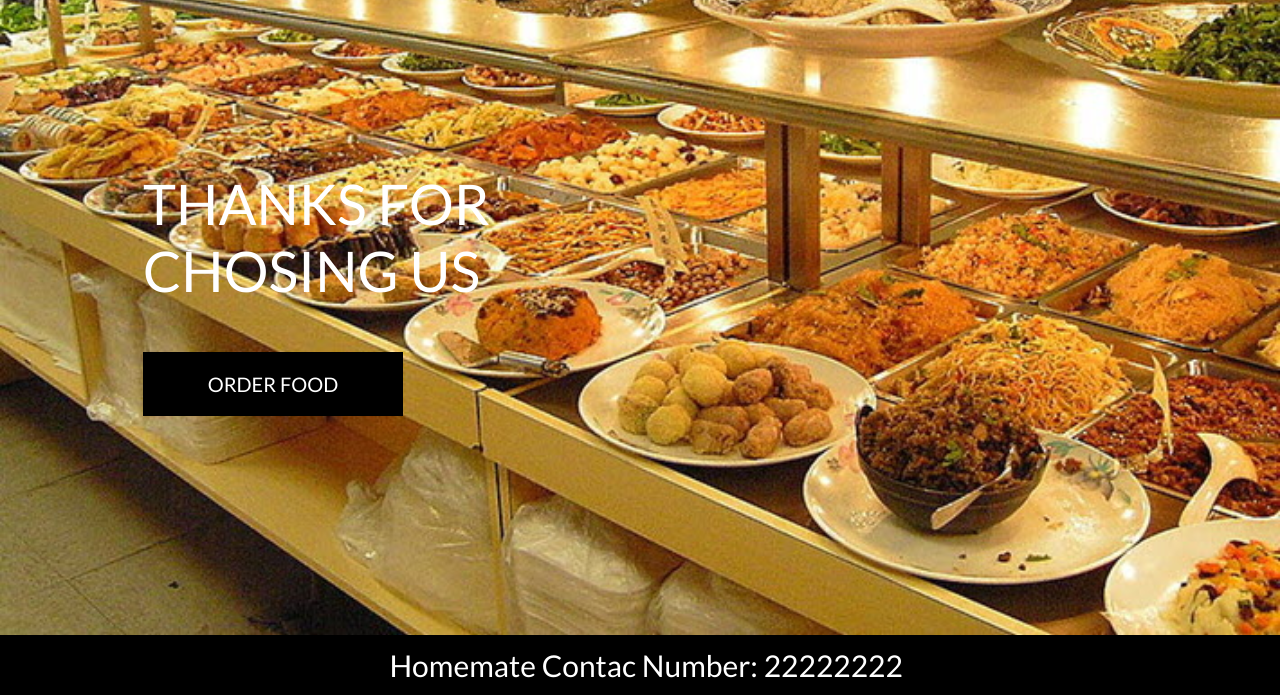
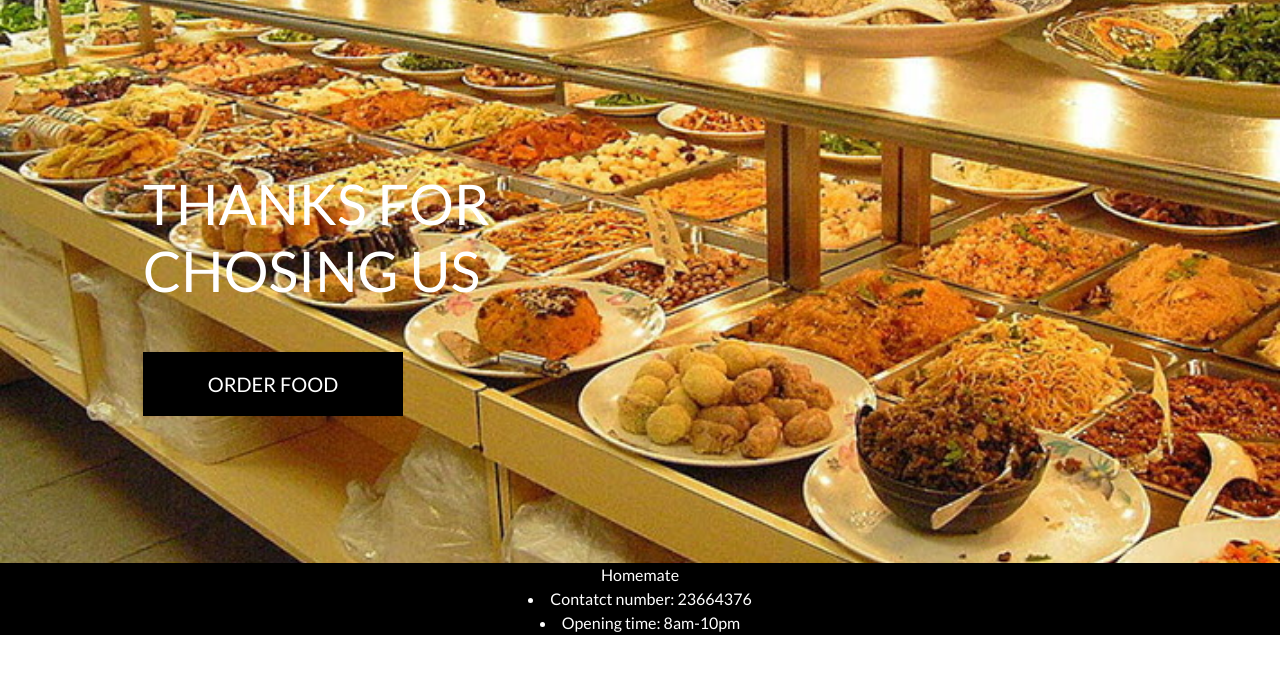
Before and after one commit to asifdanishyar/OnlineShoppingApp, a Django app: page / in a window 1280 px wide. Shown: the part 165-860 px from the top of the page. After the commit the page ends 800 px from the top, so only its background shows below. Run offline with Django 3.2, Linux system fonts and the light colour scheme; some libraries are stand-ins or nearby versions.

```diff
--- a/home/templates/home/index.html
+++ b/home/templates/home/index.html
@@ -27,9 +27,12 @@
     </div>
 
 
-<div class="navbar navbar-fixed-bottom footer">
-      <div class="container">
-        <div class= "footertext">Homemate Contac Number: 22222222</div>
+    <div class="navbar navbar-fixed-bottom footer">
+        <div class="container">
+            <div class= "footer">Homemate
+                <li> Contatct number: 23664376</li>
+                <li> Opening time: 8am-10pm</li>
+            </div>
       </div>
-    </div>
+    </div>
 {% endblock %}
--- a/profiles/templates/profiles/profile.html
+++ b/profiles/templates/profiles/profile.html
@@ -64,7 +64,7 @@
                                             {% endfor %}
                                         </ul>
                                     </td>
-                                    <td>${{ order.grand_total }}</td>
+                                    <td>{{ order.grand_total }} Kr</td>
                                 </tr>
                             {% endfor %}
                         </tbody>
--- a/static/css/base.css
+++ b/static/css/base.css
@@ -268,15 +268,14 @@ input[name='q']::placeholder {
     border-radius: 0;
 }
 /* footer */
-.footer{
-    width: 100%;
-    height: 60px;
-    background-color: black;
-}
-.footertext{
-    color: white;
-    font-size: 30px;
-    text-align: center;
+.footer {
+   position: fixed;
+   left: 0;
+   bottom: 0;
+   width: 100%;
+   background-color: black;
+   color: white;
+   text-align: center;
 }
 
 /* fixed top navbar only on medium and up */
--- a/templates/includes/main-nav.html
+++ b/templates/includes/main-nav.html
@@ -6,8 +6,8 @@
                 All Menu
             </a>
             <div class="dropdown-menu border-0" aria-labelledby="all-products-link">
+                <a href="{% url 'products' %}?sort=rating&direction=esc" class="dropdown-item ">By Rating</a>
                 <a href="{% url 'products' %}?sort=price&direction=asc" class="dropdown-item">By Price</a>
-                <a href="{% url 'products' %}?sort=rating&direction=esc" class="dropdown-item ">By Rating</a>
                 <a href="{% url 'products' %}?sort=category&direction=asc" class="dropdown-item ">By Category</a>
                 <a href="{% url 'products' %}" class="dropdown-item">All Menu</a>
             </div>
```
Also changed, not shown: README.md, 2 other files.
